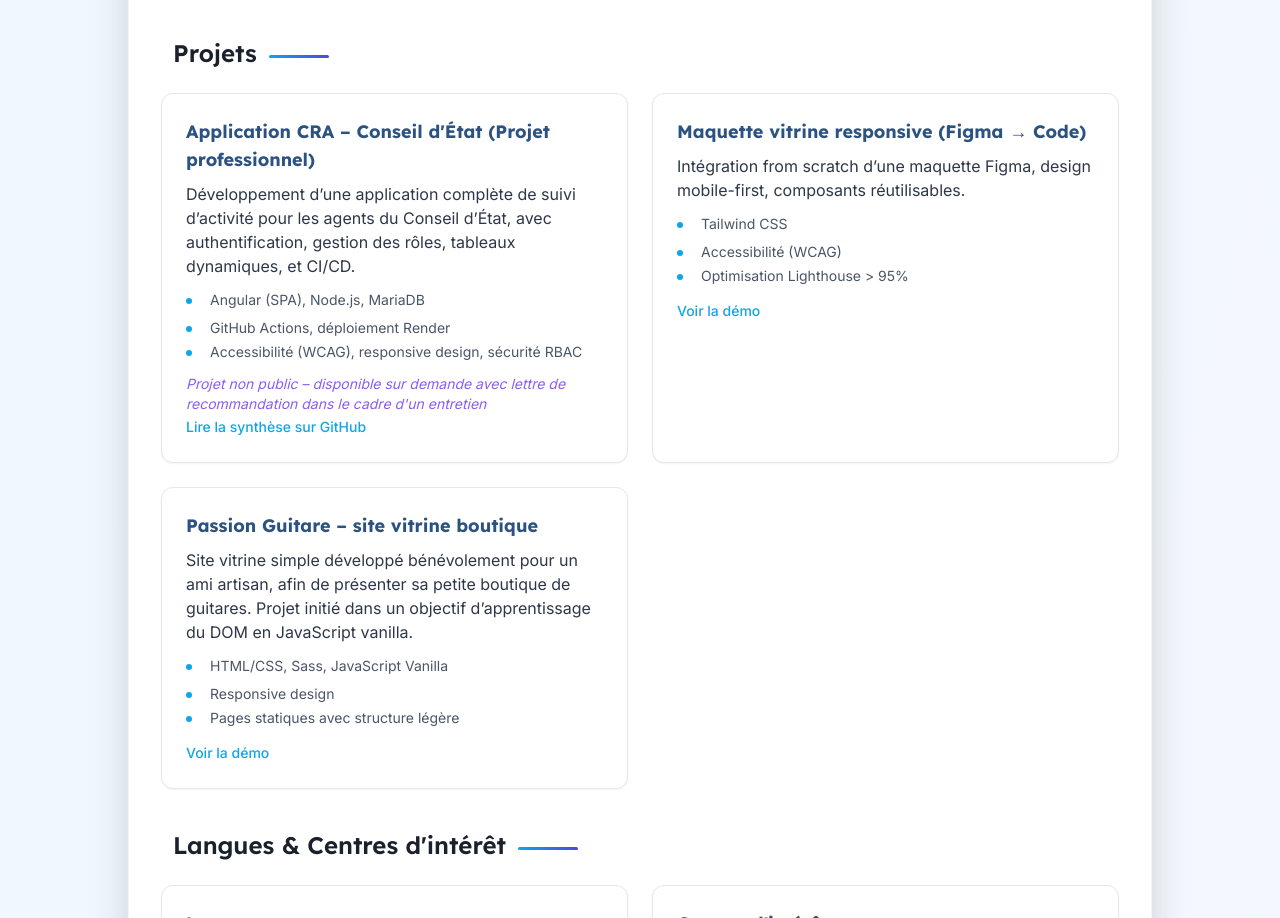
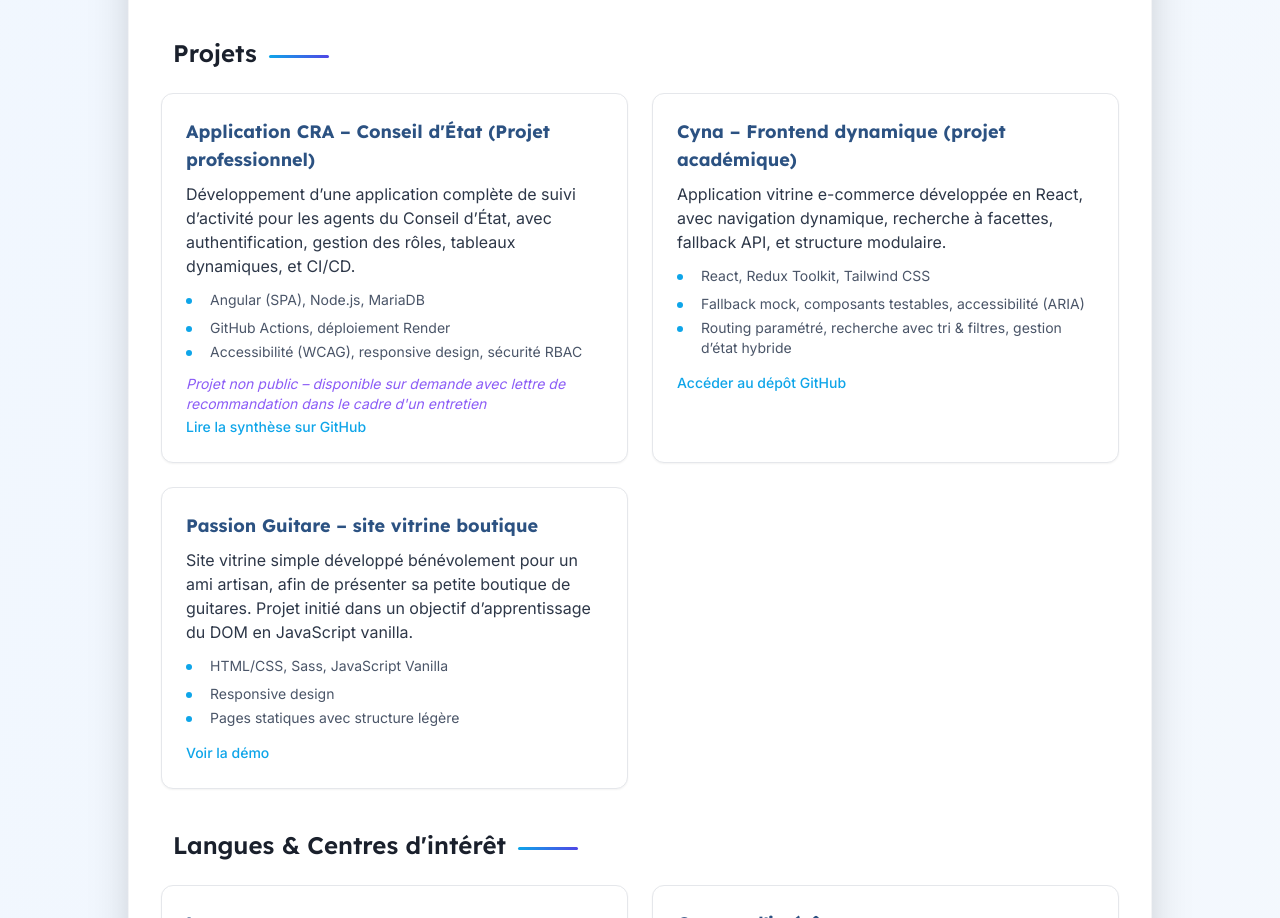
Before and after one commit to GDevWeb/cv, a plain HTML site: page index.html in a window 1280 px wide. Shown: the part 2929-3847 px from the top of the page. Drawn offline with nearby package versions, Linux system fonts and the light colour scheme; some icons are missing.

Commit message:
content(project):updated section project

```diff
--- a/index.html
+++ b/index.html
@@ -538,34 +538,39 @@
               </a>
             </div>
 
-            <!-- Projet 1 -->
+            <!-- Projet Cyna -->
             <div
               class="bg-white p-6 rounded-xl border border-gray-200 shadow-sm card-hover-effect"
             >
               <h3
                 class="font-display font-bold text-lg text-secondary-blue mb-2"
               >
-                Maquette vitrine responsive (Figma → Code)
+                Cyna – Frontend dynamique (projet académique)
               </h3>
               <p class="text-base text-text-dark mb-3">
-                Intégration from scratch d’une maquette Figma, design
-                mobile-first, composants réutilisables.
+                Application vitrine e-commerce développée en React, avec
+                navigation dynamique, recherche à facettes, fallback API, et
+                structure modulaire.
               </p>
               <ul class="custom-list text-sm text-text-light mb-3 space-y-1">
-                <li>Tailwind CSS</li>
-                <li>Accessibilité (WCAG)</li>
-                <li>Optimisation Lighthouse > 95%</li>
+                <li>React, Redux Toolkit, Tailwind CSS</li>
+                <li>
+                  Fallback mock, composants testables, accessibilité (ARIA)
+                </li>
+                <li>
+                  Routing paramétré, recherche avec tri & filtres, gestion
+                  d’état hybride
+                </li>
               </ul>
               <a
-                href="https://int-lemon-ware.vercel.app/"
+                href="https://github.com/GDevWeb/cyna-app-ui.git"
                 target="_blank"
                 rel="noopener"
                 class="text-accent-sky font-medium text-sm hover:underline"
               >
-                Voir la démo
+                Accéder au dépôt GitHub
               </a>
             </div>
-
             <!-- Projet 3 -->
             <div
               class="bg-white p-6 rounded-xl border border-gray-200 shadow-sm card-hover-effect"
```
